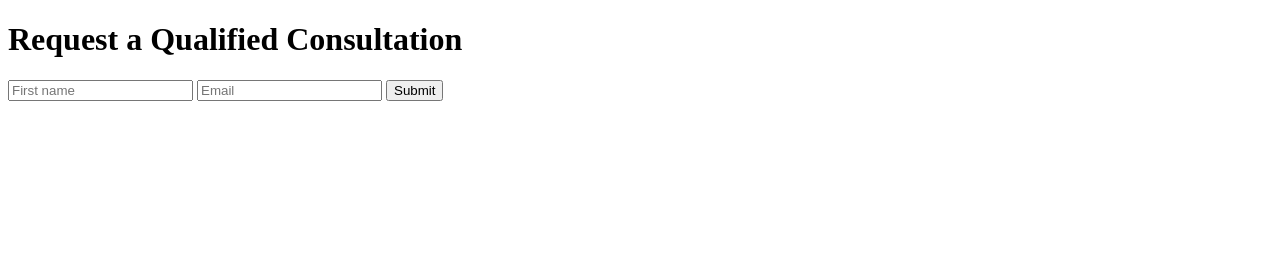
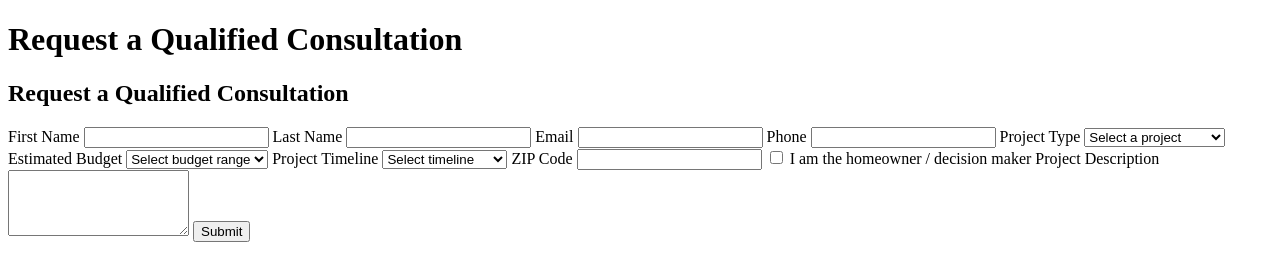
Before and after one commit to dcarrano72/lead-qualification-system, a website: page estimate.html in a window 1280 px wide. Drawn offline with Linux system fonts and the light colour scheme.

Commit message:
added all form fields and updated estimate.html and leads.js

```diff
--- a/estimate.html
+++ b/estimate.html
@@ -9,16 +9,97 @@
     <h1>Request a Qualified Consultation</h1>
 
   <form id="lead-form">
-    <input name="first_name" placeholder="First name" required />
-    <input name="email" type="email" placeholder="Email" required />
+
+  <h2>Request a Qualified Consultation</h2>
+
+  <label>
+    First Name
+    <input name="first_name" required />
+  </label>
+
+  <label>
+    Last Name
+    <input name="last_name" required />
+  </label>
+
+  <label>
+    Email
+    <input name="email" type="email" required />
+  </label>
+
+  <label>
+    Phone
+    <input name="phone" type="tel" required />
+  </label>
+
+  <label>
+    Project Type
+    <select name="project_type" required>
+      <option value="">Select a project</option>
+      <option value="kitchen_remodel">Kitchen Remodel</option>
+      <option value="bathroom_remodel">Bathroom Remodel</option>
+      <option value="roof_replacement">Roof Replacement</option>
+      <option value="home_addition">Home Addition</option>
+      <option value="deck_or_patio">Deck / Patio</option>
+      <option value="general_renovation">General Renovation</option>
+      <option value="other">Other</option>
+    </select>
+  </label>
+
+  <label>
+    Estimated Budget
+    <select name="budget_range" required>
+      <option value="">Select budget range</option>
+      <option value="under_5k">Under $5,000</option>
+      <option value="5k_15k">$5,000 – $15,000</option>
+      <option value="15k_30k">$15,000 – $30,000</option>
+      <option value="30k_60k">$30,000 – $60,000</option>
+      <option value="60k_plus">$60,000+</option>
+    </select>
+  </label>
+
+  <label>
+    Project Timeline
+    <select name="timeline" required>
+      <option value="">Select timeline</option>
+      <option value="asap">ASAP</option>
+      <option value="1_3_months">1–3 Months</option>
+      <option value="3_6_months">3–6 Months</option>
+      <option value="just_researching">Just Researching</option>
+    </select>
+  </label>
+
+  <label>
+    ZIP Code
+    <input name="zip" pattern="[0-9]{5}" required />
+  </label>
+
+  <label>
+    <input type="checkbox" name="decision_maker" value="true" />
+    I am the homeowner / decision maker
+  </label>
+
+  <label>
+    Project Description
+    <textarea name="description" rows="4"></textarea>
+  </label>
+
   <button type="submit">Submit</button>
+
 </form>
+
 
   <script>
   document.getElementById("lead-form").addEventListener("submit", async (e) => {
     e.preventDefault();
+
     const form = e.currentTarget;
     const payload = Object.fromEntries(new FormData(form).entries());
+
+    // Get URL parameters
+    const params = new URLSearchParams(window.location.search);
+    payload.client_slug = params.get("client") || null;
+    payload.source = params.get("source") || null;
 
     const res = await fetch("/.netlify/functions/lead", {
       method: "POST",
```
Also changed, not shown: netlify/functions/lead.js (+29 -12 lines). Lines whose indentation alone changed are shown as unchanged.
